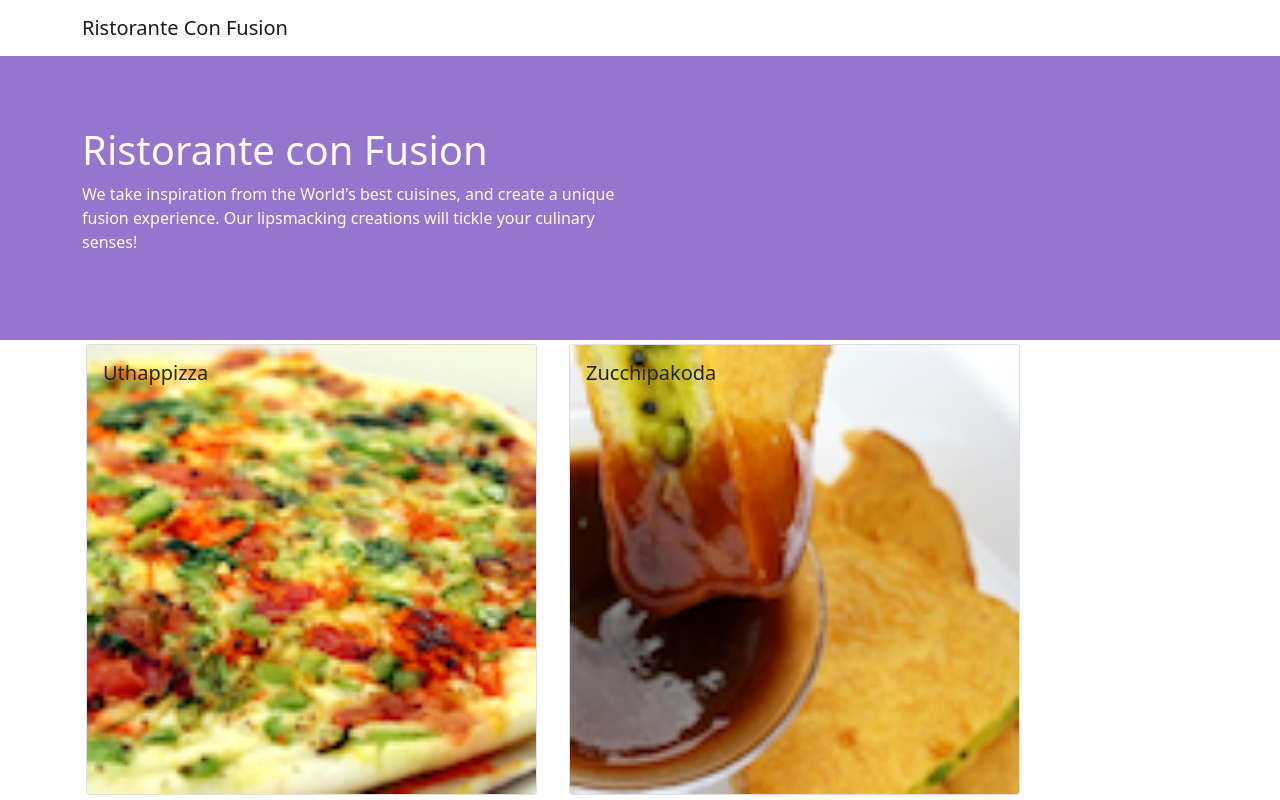
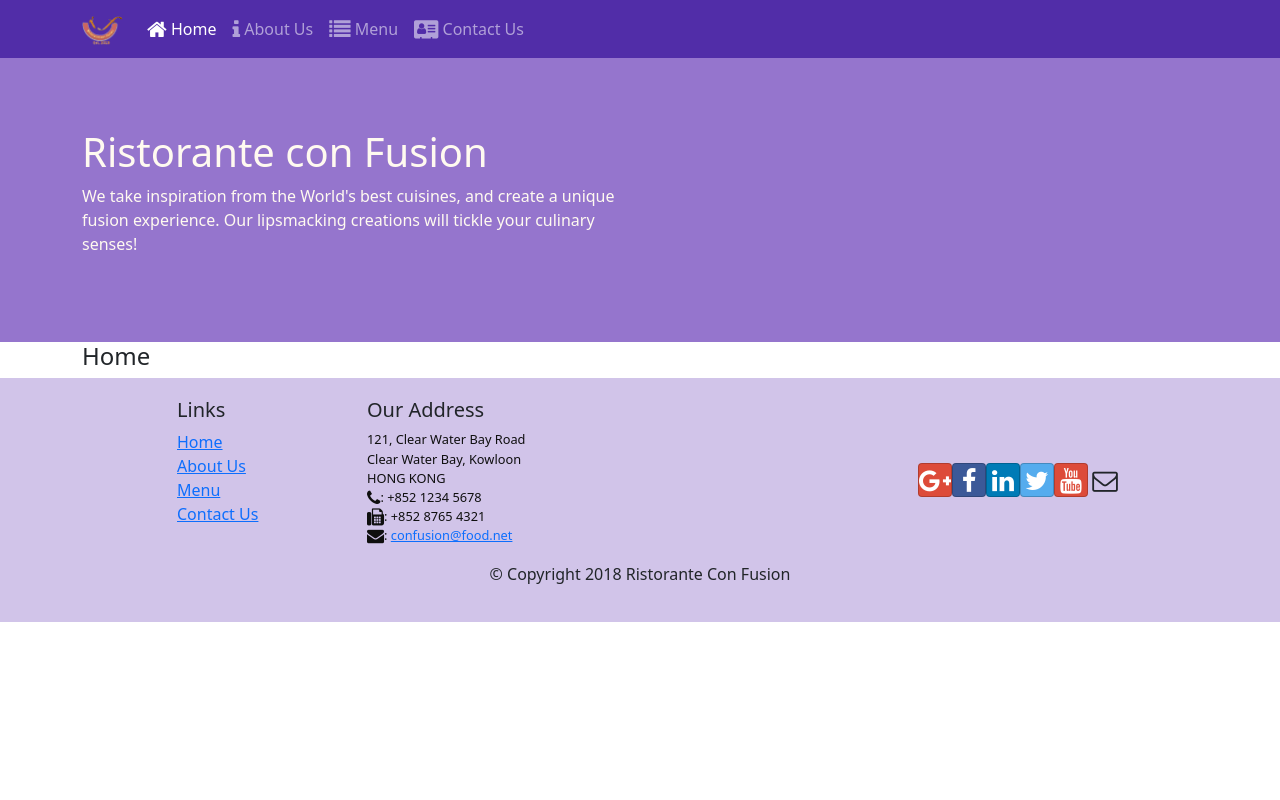
Before and after one commit to vlad1m1r0v/react-course-week-2, a React (Create React App) app: page /home in a window 1280 px wide. Shown: the top 800 px of the page. Built offline with nearby package versions, Linux system fonts and the light colour scheme.

Commit message:
add routing

```diff
--- a/package.json
+++ b/package.json
@@ -12,6 +12,7 @@
     "react": "^18.1.0",
     "react-bootstrap": "^2.3.1",
     "react-dom": "^18.1.0",
+    "react-router-dom": "^6.3.0",
     "react-scripts": "5.0.1",
     "web-vitals": "^2.1.4"
   },
--- a/src/App.js
+++ b/src/App.js
@@ -1,10 +1,13 @@
 import Main from "./components/Main";
 import "./App.css";
+import { BrowserRouter } from "react-router-dom";
 
 function App() {
   return (
     <div>
-      <Main />
+      <BrowserRouter>
+        <Main />
+      </BrowserRouter>
     </div>
   );
 }
--- a/src/components/Footer.js
+++ b/src/components/Footer.js
@@ -1,3 +1,5 @@
+import { Link } from "react-router-dom";
+
 export default function Footer() {
   return (
     <div className="footer">
@@ -7,16 +9,16 @@ export default function Footer() {
             <h5>Links</h5>
             <ul className="list-unstyled">
               <li>
-                <a href="#">Home</a>
+                <Link to="/home">Home</Link>
               </li>
               <li>
-                <a href="#">About</a>
+                <Link to="/aboutus">About Us</Link>
               </li>
               <li>
-                <a href="#">Menu</a>
+                <Link to="/menu">Menu</Link>
               </li>
               <li>
-                <a href="contactus.html">Contact</a>
+                <Link to="/contactus">Contact Us</Link>
               </li>
             </ul>
           </div>
--- a/src/components/Header.js
+++ b/src/components/Header.js
@@ -1,11 +1,46 @@
-import { Navbar, NavbarBrand } from "react-bootstrap";
+import { Nav, Navbar, Collapse, NavItem } from "react-bootstrap";
+import { useState } from "react";
+import { NavLink } from "react-router-dom";
 
 export default function Header() {
   return (
-    <>
-      <Navbar dark>
+    <div>
+      <Navbar dark expand="md" className="navbar-dark">
         <div className="container">
-          <NavbarBrand href="/">Ristorante Con Fusion</NavbarBrand>
+          <Navbar.Brand className="mr-auto" href="/">
+            <img
+              src="assets/images/logo.png"
+              height="30"
+              width="41"
+              alt="Ristorante Con Fusion"
+            />
+          </Navbar.Brand>
+          <Navbar.Toggle aria-controls="responsive-navbar-nav" />
+          <Navbar.Collapse aria-controls="responsive-navbar-nav">
+            <Nav navbar>
+              <NavItem>
+                <NavLink className="nav-link" to="/home">
+                  <span className="fa fa-home fa-lg"></span> Home
+                </NavLink>
+              </NavItem>
+              <NavItem>
+                <NavLink className="nav-link" to="/aboutus">
+                  <span className="fa fa-info fa-lg"></span> About Us
+                </NavLink>
+              </NavItem>
+              <NavItem>
+                <NavLink className="nav-link" to="/menu">
+                  <span className="fa fa-list fa-lg"></span> Menu
+                </NavLink>
+              </NavItem>
+              <NavItem>
+                <NavLink className="nav-link" to="/contactus">
+                  <span className="fa fa-address-card fa-lg"></span> Contact Us
+                </NavLink>
+              </NavItem>
+            </Nav>
+          </Navbar.Collapse>
+          {/* </Collapse> */}
         </div>
       </Navbar>
       <div className="jumbotron">
@@ -22,6 +57,6 @@ export default function Header() {
           </div>
         </div>
       </div>
-    </>
+    </div>
   );
 }
--- /dev/null
+++ b/src/components/Home.js
@@ -0,0 +1,7 @@
+export default function Home() {
+  return (
+    <div className="container">
+      <h4>Home</h4>
+    </div>
+  );
+}
--- a/src/components/Main.js
+++ b/src/components/Main.js
@@ -4,6 +4,8 @@ import Menu from "./Menu";
 import Header from "./Header";
 import Footer from "./Footer";
 import { useState } from "react";
+import { Route, Routes, Navigate } from "react-router-dom";
+import Home from "./Home";
 
 export default function Main() {
   const [state, setState] = useState({
@@ -13,10 +15,22 @@ export default function Main() {
 
   const onDishSelect = (dishId) => setState({ ...state, selectedDish: dishId });
 
+  const HomePage = () => {
+    return <Home />;
+  };
+
   return (
     <>
       <Header />
-      <Menu dishes={state.dishes} onClick={onDishSelect} />
+      <Routes>
+        <Route exact path="/home" element={<HomePage />} />
+        <Route
+          exact
+          path="/menu"
+          element={<Menu dishes={state.dishes} onClick={onDishSelect} />}
+        />
+        <Route path="*" element={<Navigate to="/home" replace />} />
+      </Routes>
       <DishDetail
         dish={state.dishes.find((dish) => dish.id === state.selectedDish)}
       />
```
Also changed, not shown: 1 other file (tests, documents, lock files or other folders).
